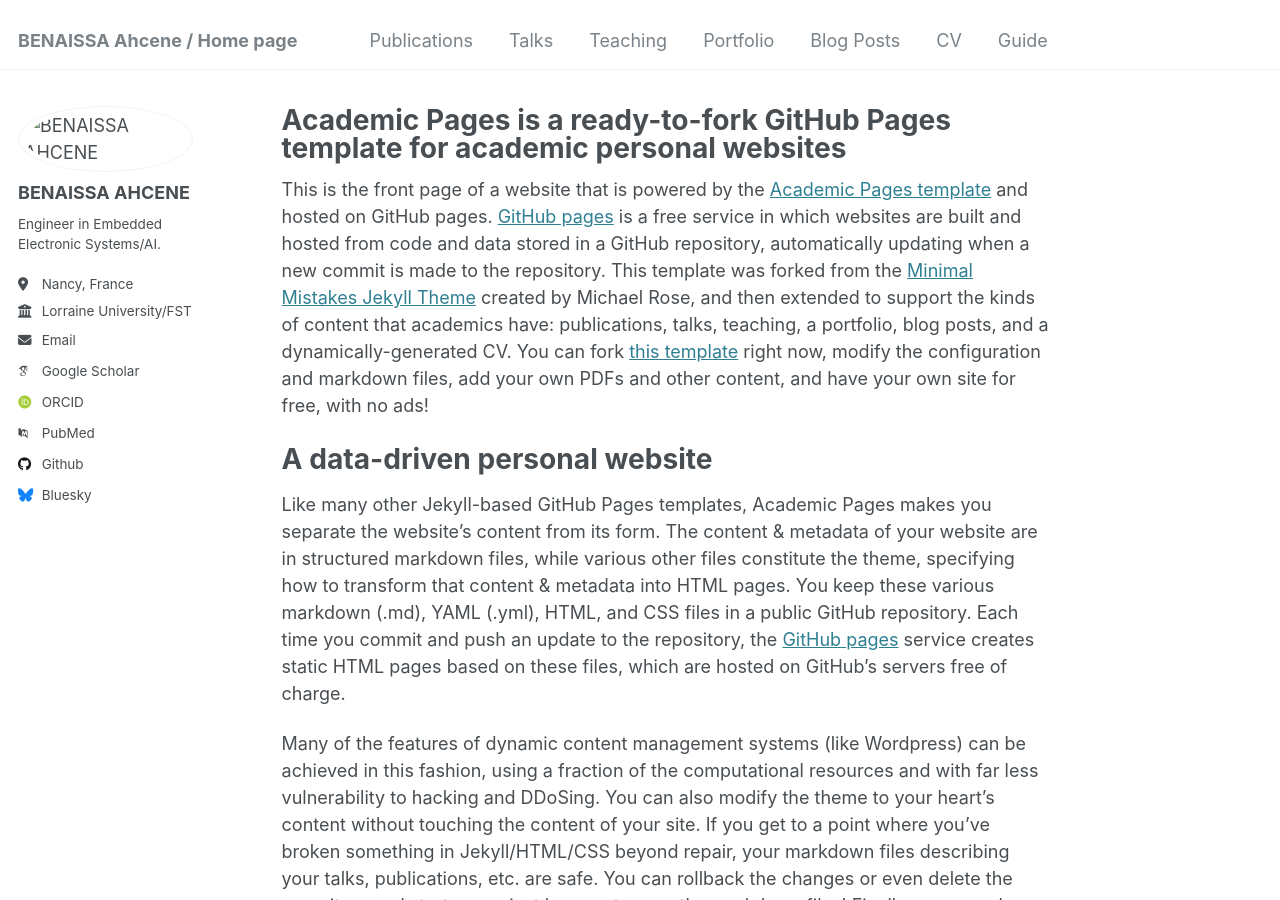
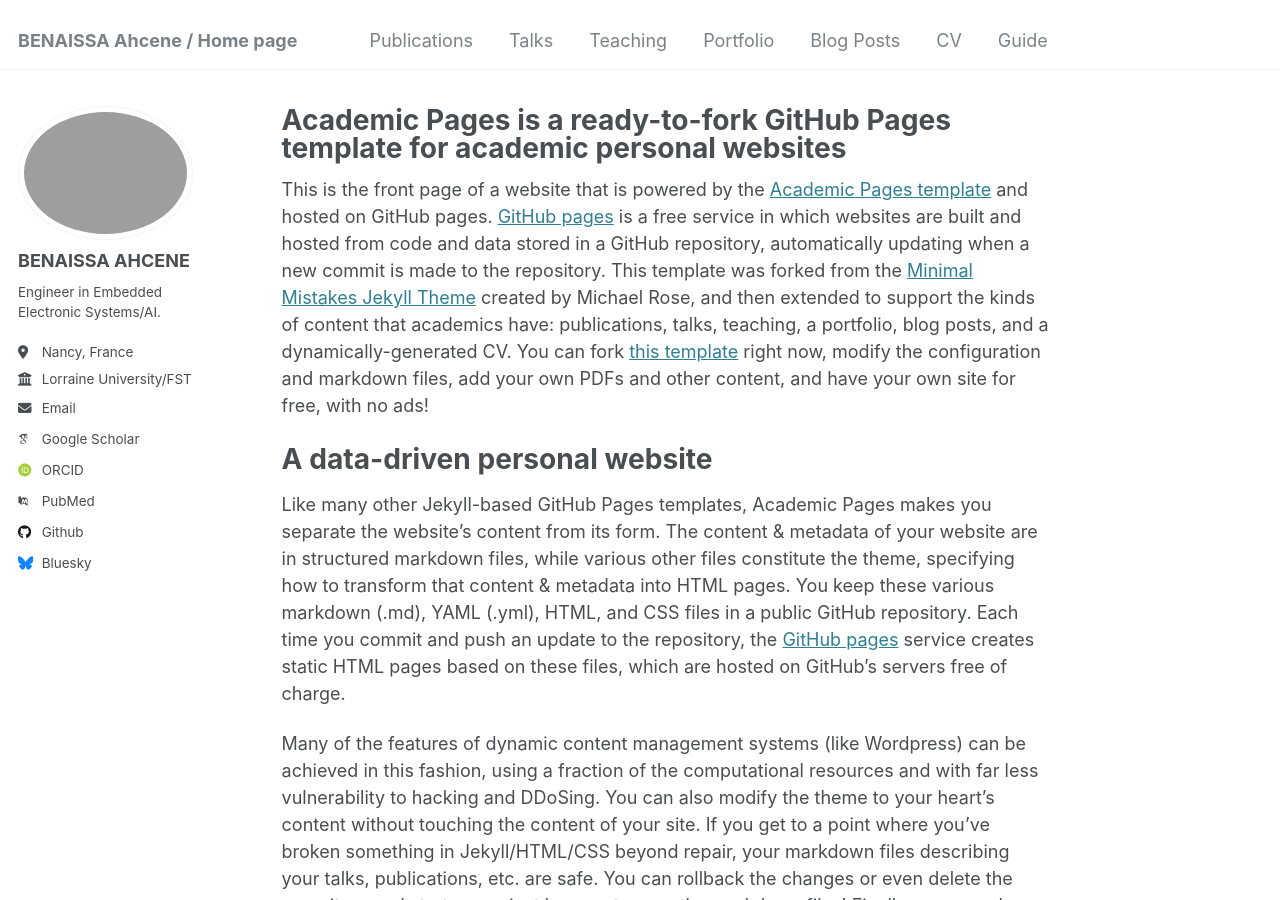
Before and after one commit to ahcene-py/AhceneBenaissa.github.io, a Jekyll site: the page built from _pages/about.md, in a window 1280 px wide and 900 px high. Built offline with Jekyll 4.4.1, drawn with Linux system fonts in a browser that asks for light colours; some web fonts are replaced.

Commit message:
Update _config.yml

```diff
--- a/_config.yml
+++ b/_config.yml
@@ -17,7 +17,7 @@
 # ================================
 author:
   # Informations biographiques
-  avatar           : "avatar.jpg"  # Image de profil de l'auteur (placée dans le dossier approprié)
+  avatar           : ""  # Image de profil de l'auteur (placée dans le dossier approprié)
   name             : "BENAISSA AHCENE"  # Nom complet de l'auteur
   pronouns         : # Par exemple "he/him" si nécessaire
   bio              : "Engineer in Embedded Electronic Systems/AI."  # Biographie courte de l'auteur
```
